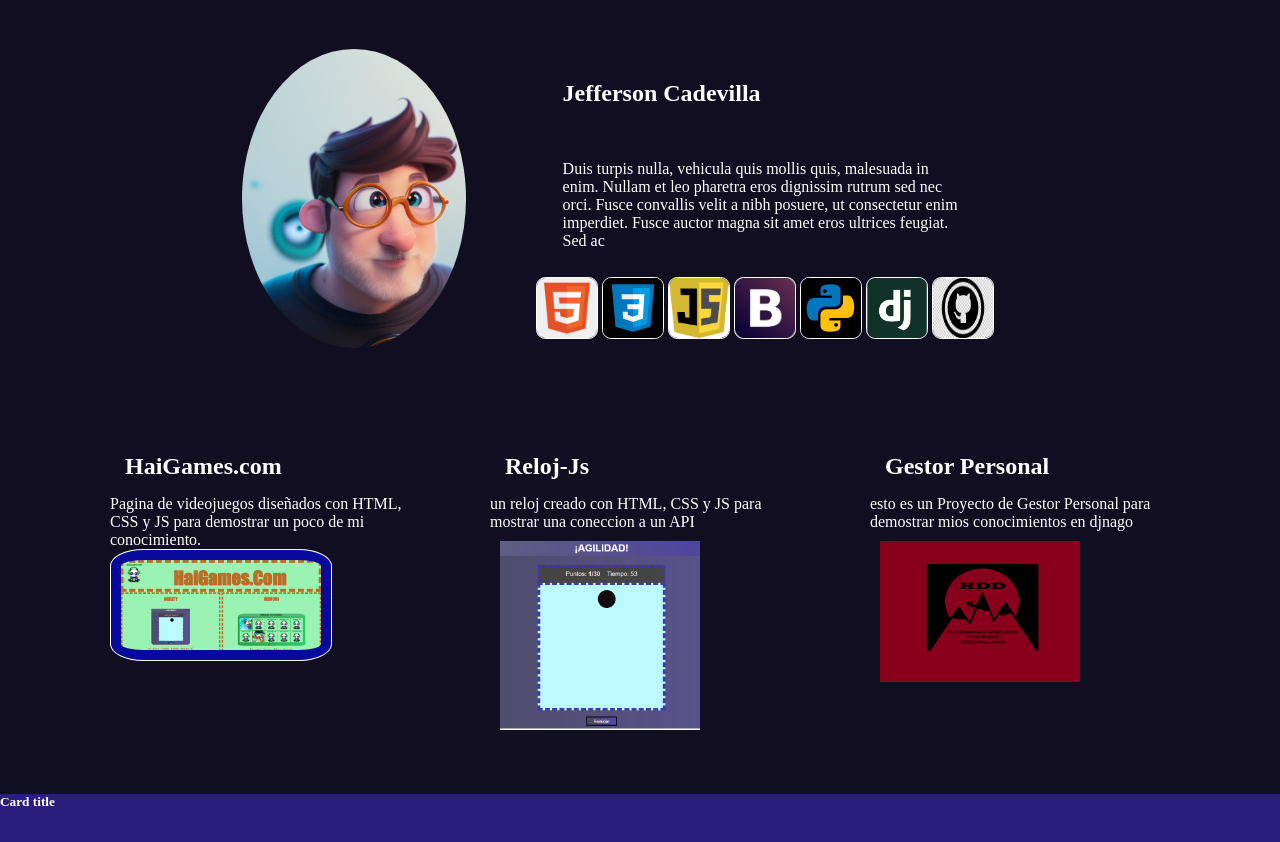
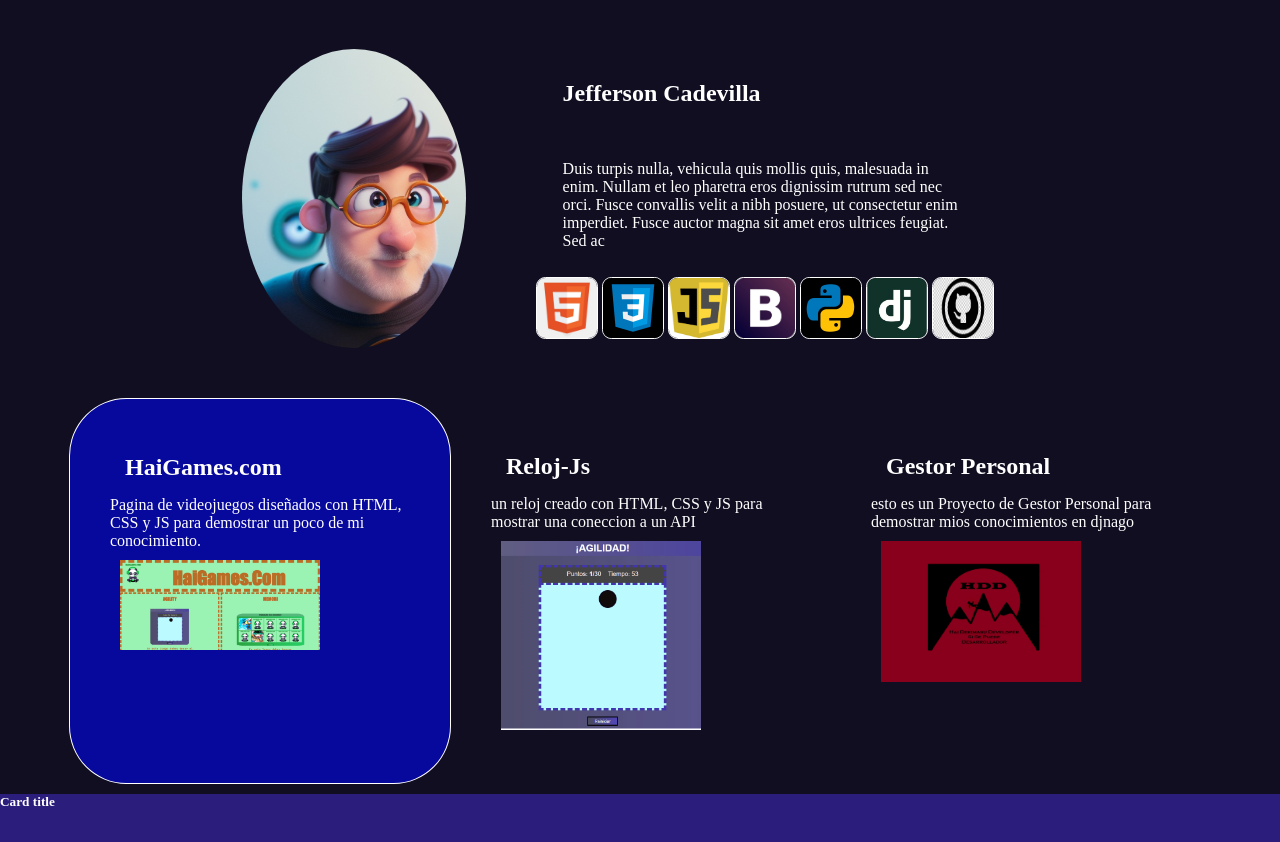
Before and after one commit to HaiDekimasu/portafolio_jeff, a Django app: page / in a window 1280 px wide, with the pointer over the restyled element. Shown: the part 69-911 px from the top of the page. Run offline with Django 4.2, Linux system fonts and the light colour scheme; data comes from the database, SQL or seed files in the repository.

Commit message:
modificacion css 08

```diff
--- a/static/styles/estilos.css
+++ b/static/styles/estilos.css
@@ -123,7 +123,7 @@ a{
     padding: 10px;
 }
 
-.img01:hover{
+.proyect:hover{
     background: #0004fa91;
     border: solid white;
     border-radius: 15%;
```
